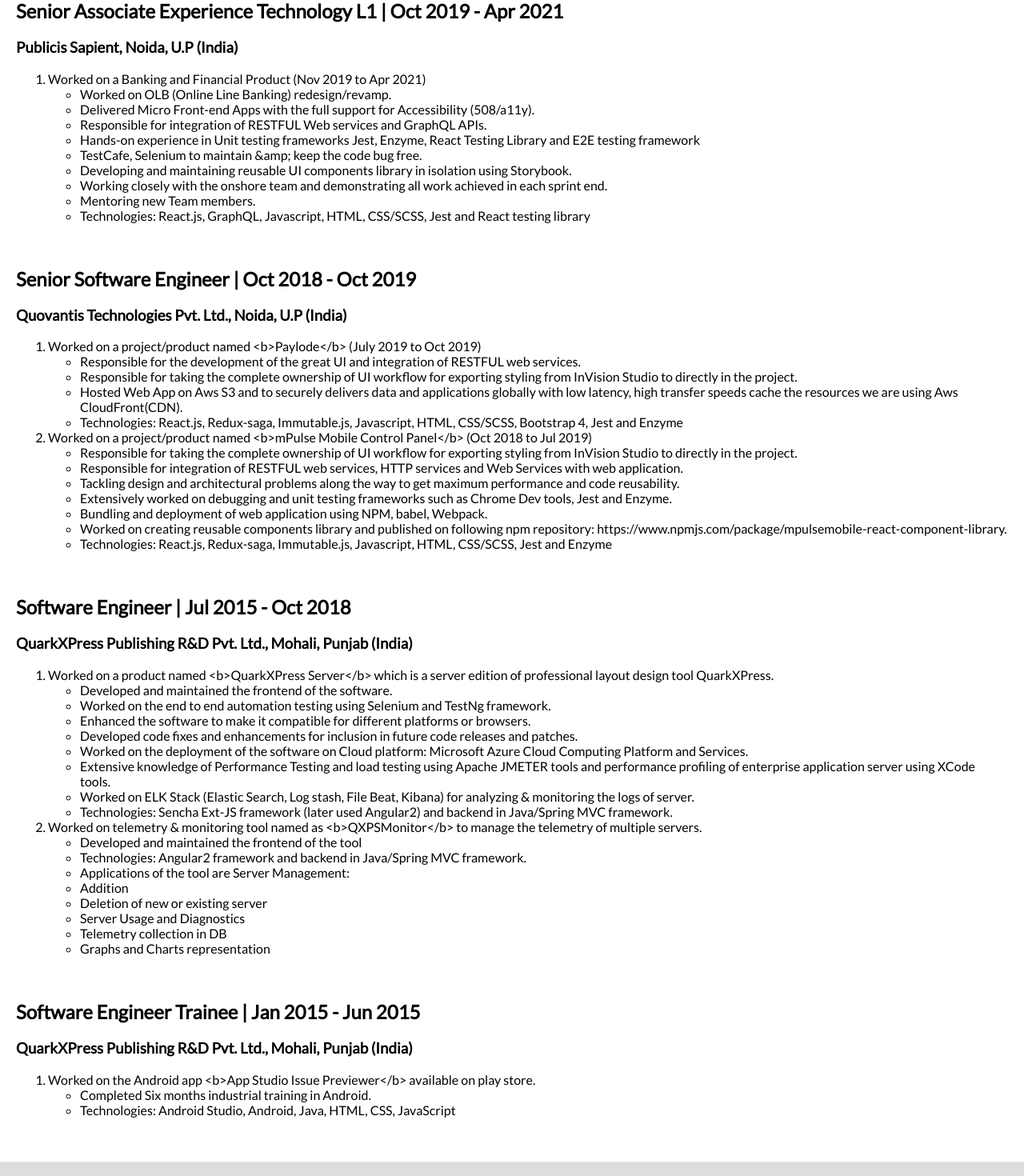
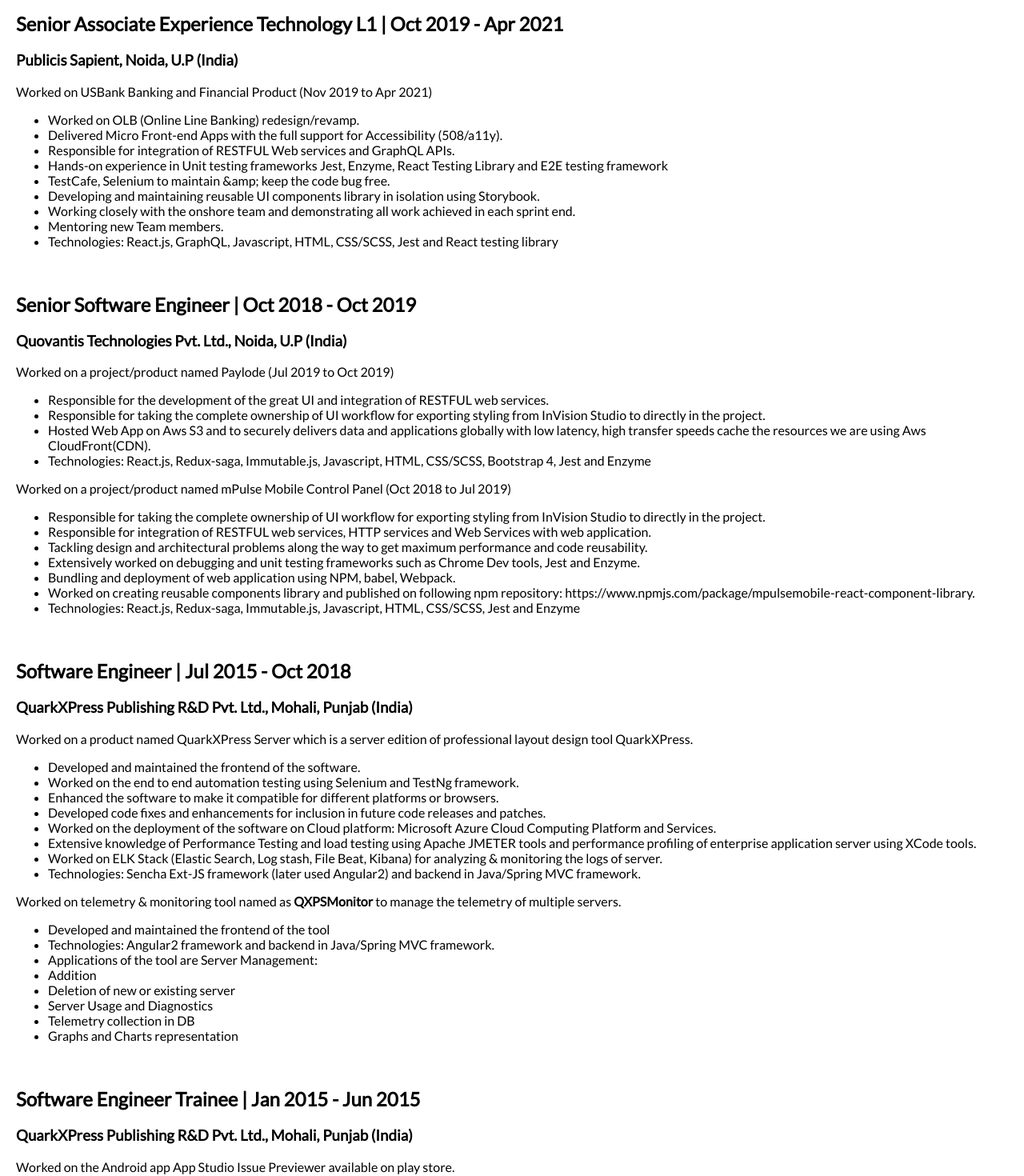
Before and after one commit to RohitLuthra19/myportfolio, a Next.js app: page / in a window 1280 px wide. Shown: the part 1900-3370 px from the top of the page at 80% size. Built offline with nearby package versions, Linux system fonts and the light colour scheme.

Commit message:
fixed css

```diff
--- a/package.json
+++ b/package.json
@@ -11,7 +11,8 @@
   "dependencies": {
     "next": "11.0.1",
     "react": "17.0.2",
-    "react-dom": "17.0.2"
+    "react-dom": "17.0.2",
+    "react-markdown": "^6.0.2"
   },
   "devDependencies": {
     "eslint": "7.29.0",
--- a/pages/index.js
+++ b/pages/index.js
@@ -1,6 +1,8 @@
 import Head from "next/head";
 import Image from "next/image";
 import React from "react";
+import ReactMarkdown from "react-markdown";
+
 import styles from "../styles/Home.module.css";
 import data from "../public/data.json";
 import experience from "../public/experience.json";
@@ -42,23 +44,21 @@
       const { title, tenure, company, description, location } = com;
       return (
         <React.Fragment key={`com-${index}`}>
-          <h2>
+          <h2 className="title">
             {title} | {tenure}
           </h2>
-          <h3>
+          <h3 className="company">
             {company}, {location}
           </h3>
 
-          <ol>
-            {Object.keys(description).map((expPoints, index) => {
-              return (
-                <li key={`des-${index}`}>
-                  {expPoints}
-                  <ul>{renderPoints(description, expPoints)}</ul>
-                </li>
-              );
-            })}
-          </ol>
+          {Object.keys(description).map((expPoints, index) => {
+            return (
+              <React.Fragment key={`des-${index}`}>
+                <ReactMarkdown>{expPoints}</ReactMarkdown>
+                <ul>{renderPoints(description, expPoints)}</ul>
+              </React.Fragment>
+            );
+          })}
           <br />
         </React.Fragment>
       );
@@ -75,11 +75,19 @@
       </Head>
 
       <nav className="navbar" id="navbar">
-        <a href="#home">Home</a>
-        <a href="#about">About</a>
-        <a href="#skills">Skills</a>
-        <a href="#experience">Experience</a>
-        <a className="icon" onClick={handleMenu}>
+        <a className="navItem" href="#home">
+          Home
+        </a>
+        <a className="navItem" href="#about">
+          About
+        </a>
+        <a className="navItem" href="#skills">
+          Skills
+        </a>
+        <a className="navItem" href="#experience">
+          Experience
+        </a>
+        <a className="navItem icon" onClick={handleMenu}>
           <i className="fa fa-bars"></i>
         </a>
       </nav>
--- a/public/experience.json
+++ b/public/experience.json
@@ -16,7 +16,7 @@
     "company": "Publicis Sapient",
     "location": "Noida, U.P (India)",
     "description": {
-      "Worked on a Banking and Financial Product (Nov 2019 to Apr 2021)": [
+      "Worked on [USBank](https://www.usbank.com/index.html) Banking and Financial Product (Nov 2019 to Apr 2021)": [
         "Worked on OLB (Online Line Banking) redesign/revamp.",
         "Delivered Micro Front-end Apps with the full support for Accessibility (508/a11y).",
         "Responsible for integration of RESTFUL Web services and GraphQL APIs.",
@@ -35,13 +35,13 @@
     "company": "Quovantis Technologies Pvt. Ltd.",
     "location": "Noida, U.P (India)",
     "description": {
-      "Worked on a project/product named <b>Paylode</b> (July 2019 to Oct 2019)": [
+      "Worked on a project/product named [Paylode](https://www.paylode.com/) (Jul 2019 to Oct 2019)": [
         "Responsible for the development of the great UI and integration of RESTFUL web services.",
         "Responsible for taking the complete ownership of UI workflow for exporting styling from InVision Studio to directly in the project.",
         "Hosted Web App on Aws S3 and to securely delivers data and applications globally with low latency, high transfer speeds cache the resources we are using Aws CloudFront(CDN).",
         "Technologies: React.js, Redux-saga, Immutable.js, Javascript, HTML, CSS/SCSS, Bootstrap 4, Jest and Enzyme"
       ],
-      "Worked on a project/product named <b>mPulse Mobile Control Panel</b> (Oct 2018 to Jul 2019)": [
+      "Worked on a project/product named [mPulse Mobile Control Panel](https://mpulsemobile.com/) (Oct 2018 to Jul 2019)": [
         "Responsible for taking the complete ownership of UI workflow for exporting styling from InVision Studio to directly in the project.",
         "Responsible for integration of RESTFUL web services, HTTP services and Web Services with web application.",
         "Tackling design and architectural problems along the way to get maximum performance and code reusability.",
@@ -58,7 +58,7 @@
     "company": "QuarkXPress Publishing R&D Pvt. Ltd.",
     "location": "Mohali, Punjab (India)",
     "description": {
-      "Worked on a product named <b>QuarkXPress Server</b> which is a server edition of professional layout design tool QuarkXPress.": [
+      "Worked on a product named [QuarkXPress Server](https://www.quark.com/products/quarkxpress-server/) which is a server edition of professional layout design tool QuarkXPress.": [
         "Developed and maintained the frontend of the software.",
         "Worked on the end to end automation testing using Selenium and TestNg framework.",
         "Enhanced the software to make it compatible for different platforms or browsers.",
@@ -68,7 +68,7 @@
         "Worked on ELK Stack (Elastic Search, Log stash, File Beat, Kibana) for analyzing & monitoring the logs of server.",
         "Technologies: Sencha Ext-JS framework (later used Angular2) and backend in Java/Spring MVC framework."
       ],
-      "Worked on telemetry & monitoring tool named as <b>QXPSMonitor</b> to manage the telemetry of multiple servers.": [
+      "Worked on telemetry & monitoring tool named as **QXPSMonitor** to manage the telemetry of multiple servers.": [
         "Developed and maintained the frontend of the tool",
         "Technologies: Angular2 framework and backend in Java/Spring MVC framework.",
         "Applications of the tool are Server Management:",
@@ -86,7 +86,7 @@
     "company": "QuarkXPress Publishing R&D Pvt. Ltd.",
     "location": "Mohali, Punjab (India)",
     "description": {
-      "Worked on the Android app <b>App Studio Issue Previewer</b> available on play store.": [
+      "Worked on the Android app [App Studio Issue Previewer](https://play.google.com/store/apps/details?id=com.quark.appstudio) available on play store.": [
         "Completed Six months industrial training in Android.",
         "Technologies: Android Studio, Android, Java, HTML, CSS, JavaScript"
       ]
--- a/styles/globals.css
+++ b/styles/globals.css
@@ -21,6 +21,10 @@
   box-sizing: border-box;
 }
 
+/* .title,
+.company {
+  margin: 6px 0px;
+} */
 
 /* Style the top navigation bar */
 .navbar {
@@ -31,7 +35,7 @@
   z-index: 999;
 }
 
-.navbar a {
+.navbar .navItem {
   float: left;
   display: block;
   color: #f2f2f2;
@@ -41,13 +45,13 @@
   font-size: 17px;
 }
 
-.navbar a:hover {
+.navbar .navItem:hover {
   background-color: #ddd;
   color: black;
 }
 
-.navbar a.active {
-  background-color: #04AA6D;
+.navbar .navItem.active {
+  background-color: #04aa6d;
   color: white;
 }
 
@@ -56,21 +60,25 @@
 }
 
 @media screen and (max-width: 600px) {
-  .navbar a:not(:first-child) {display: none;}
-  .navbar a.icon {
+  .navbar .navItem:not(:first-child) {
+    display: none;
+  }
+  .navbar .navItem.icon {
     float: right;
     display: block;
   }
 }
 
 @media screen and (max-width: 600px) {
-  .navbar.responsive {position: relative;}
+  .navbar.responsive {
+    position: relative;
+  }
   .navbar.responsive .icon {
     position: absolute;
     right: 0;
     top: 0;
   }
-  .navbar.responsive a {
+  .navbar.responsive .navItem {
     float: none;
     display: block;
     text-align: left;
```
Also changed, not shown: 1 other file (tests, documents, lock files or other folders).
